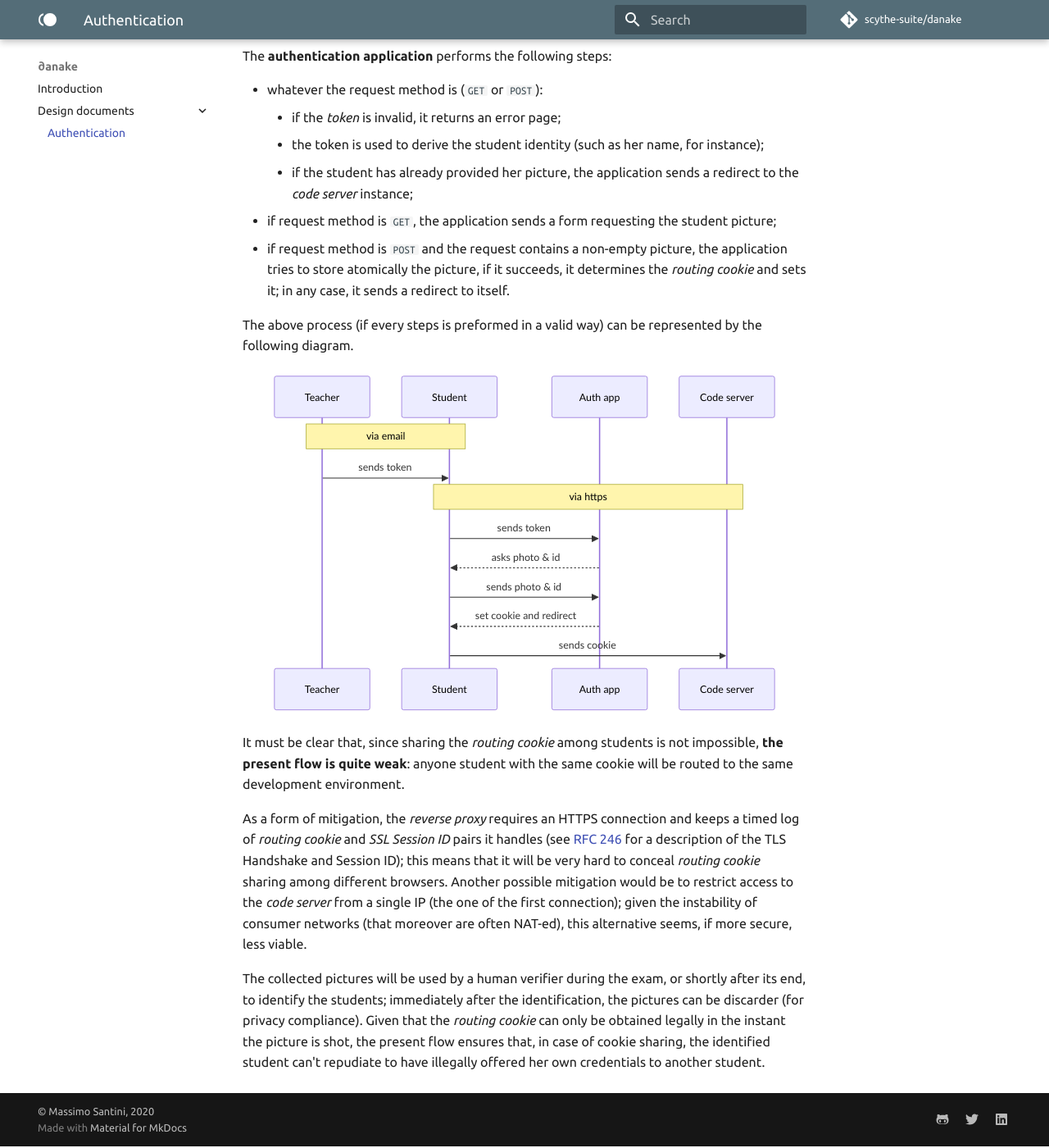
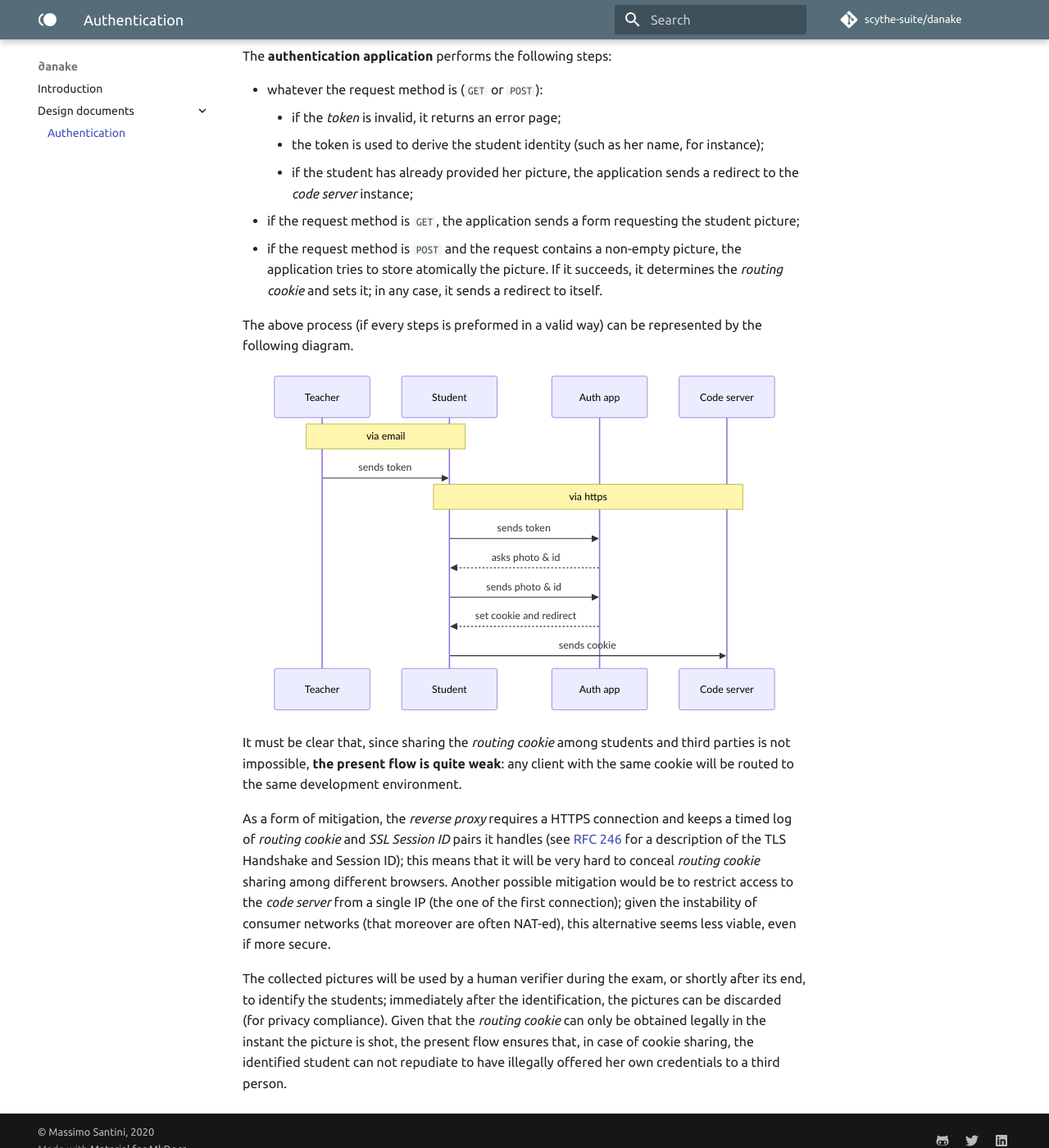
Before and after one commit to scythe-suite/danake, an MkDocs documentation site: the page built from docs/src/design/auth.md, in a window 1280 px wide and 1400 px high, scrolled down 815 px. Shown: the whole window at 82% size. Built offline with MkDocs 1.6.1 and Material for MkDocs 9.7.7, drawn with Linux system fonts in a browser that asks for light colours; comment, search, counter and statistics services are not loaded; some of the changed text lies outside the part shown.

Commit message:
Docs: small fixes

```diff
--- a/docs/src/design/auth.md
+++ b/docs/src/design/auth.md
@@ -4,7 +4,7 @@ This document describes the authentication flow.
 
 The goal of the authentication in the context of the ∂anake component is to link
 a student (identified by her email and a picture of her face, taken beside a
-photo id) to an instance of the development environment she will use for the
+photo ID) to an instance of the development environment she will use for the
 course of the exam; the purpose of the flow is to make as difficult as possible
 for every other student to connect to the same development environment, once the
 link is established.
@@ -12,9 +12,9 @@ link is established.
 The first actor in the flow is the **reverse proxy**, it intercepts HTTP
 requests from the **student** and routes them according to various parameters to
 the **authentication application** (that collects student pictures) or to one of
-the instances of the **code server**. All this components live in a Docker
-*swarm* and networking among them is segregated from internet, the swarm has a
-single **entry point** (that is an URL).
+the instances of the **code server**. All these components live in a Docker
+*swarm* and networking among them is segregated from the Internet, the swarm has a
+single **entry point** (that is a URL).
 
 The **reverse proxy** (sitting at the *entry point*) rules are:
 
@@ -40,10 +40,10 @@ The **authentication application** performs the following steps:
       instance);
     * if the student has already provided her picture, the application sends a
       redirect to the *code server* instance;
-* if request method is `GET`, the application sends a form requesting the
+* if the request method is `GET`, the application sends a form requesting the
   student picture;
-* if request method is `POST` and the request contains a non-empty picture, the
-  application tries to store atomically the picture, if it succeeds, it
+* if the request method is `POST` and the request contains a non-empty picture,
+  the application tries to store atomically the picture. If it succeeds, it
   determines the *routing cookie* and sets it; in any case, it sends a redirect
   to itself.
 
@@ -66,23 +66,23 @@ sequenceDiagram
   S ->> C: sends cookie
 </div>
 
-It must be clear that, since sharing the *routing cookie* among students is not
-impossible, **the present flow is quite weak**: anyone student with the same
+It must be clear that, since sharing the *routing cookie* among students and third parties is not
+impossible, **the present flow is quite weak**: any client with the same
 cookie will be routed to the same development environment.
 
-As a form of mitigation, the *reverse proxy* requires an HTTPS connection and
+As a form of mitigation, the *reverse proxy* requires a HTTPS connection and
 keeps a timed log of *routing cookie* and *SSL Session ID* pairs it handles (see
 [RFC 246](https://tools.ietf.org/html/rfc5246) for a description of the TLS
 Handshake and Session ID); this means that it will be very hard to conceal
 *routing cookie* sharing among different browsers. Another possible mitigation
 would be to restrict access to the *code server* from a single IP (the one of
 the first connection); given the instability of consumer networks (that moreover
-are often NAT-ed), this alternative seems, if more secure, less viable.
+are often NAT-ed), this alternative seems less viable, even if more secure.
 
 The collected pictures will be used by a human verifier during the exam, or
 shortly after its end, to identify the students; immediately after the
-identification, the pictures can be discarder (for privacy compliance). Given
+identification, the pictures can be discarded (for privacy compliance). Given
 that the *routing cookie* can only be obtained legally in the instant the
 picture is shot, the present flow ensures that, in case of cookie sharing, the
-identified student can't repudiate to have illegally offered her own credentials
-to another student.
+identified student can not repudiate to have illegally offered her own credentials
+to a third person.
```
Also changed, not shown: other parts of docs/src/design/auth.md (+1 -1 lines), docs/src/index.md (+20 -5 lines).
